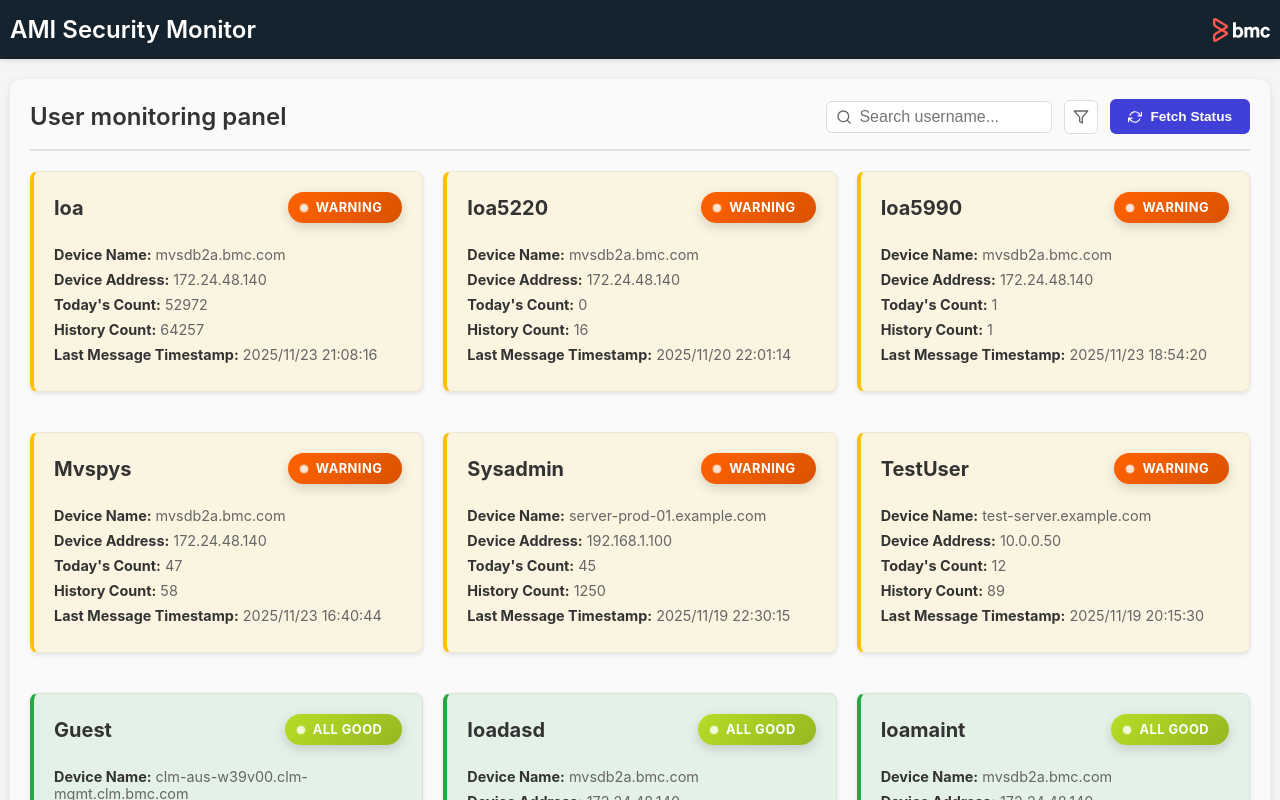
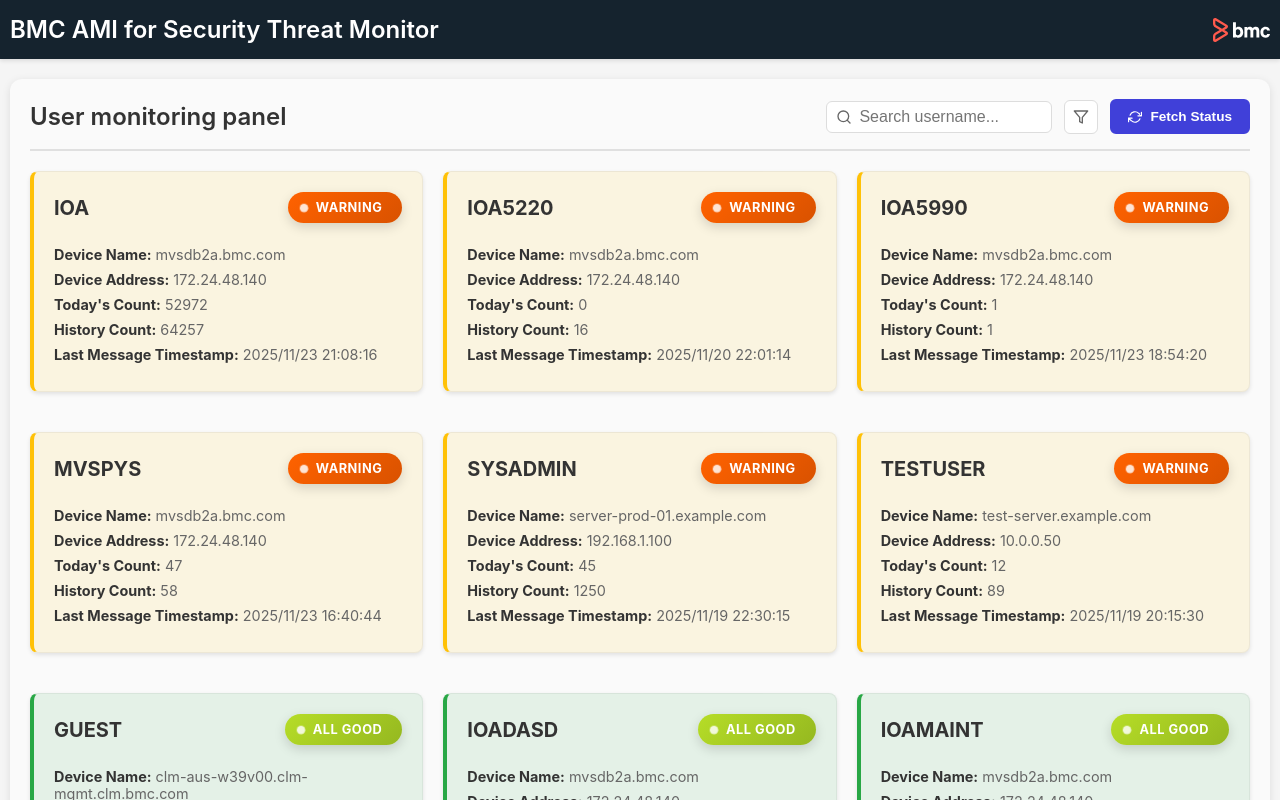
Before and after one commit to Aachal16/attackinsights, a React (Create React App) app: page / in a window 1280 px wide. Shown: the top 800 px of the page. Built offline with nearby package versions, Linux system fonts and the light colour scheme.

Commit message:
Made username to uppercase

```diff
--- a/src/components/Header.js
+++ b/src/components/Header.js
@@ -5,7 +5,7 @@
   return (
     <header className="app-header">
       <div className="header-content">
-             <h1 className="header-title">AMI Security Monitor</h1>
+          <h1 className="header-title">BMC AMI for Security Threat Monitor</h1>
               <img src="/bmc-logo-reversed.svg" alt="BMC Software" className="footer-logo" />
       </div>
     </header>
--- a/src/components/UserCard.js
+++ b/src/components/UserCard.js
@@ -58,7 +58,7 @@
   return (
     <div className="user-card" style={cardStyle} onClick={handleClick}>
       <div className="user-card-header">
-        <h3>{user.userName || 'Unknown User'}</h3>
+        <h3>{(user.userName || 'Unknown User').toUpperCase()}</h3>
         {user.status && (
           <span className={`status-badge status-${status}`}>
             {getStatusLabel(user.status)}
--- a/src/pages/UserDetail.js
+++ b/src/pages/UserDetail.js
@@ -650,7 +650,7 @@
                         </svg>
                       </div>
                       <div className="user-name-section">
-                        <h2 className="user-name">{user.userName || 'Unknown User'}</h2>
+                        <h2 className="user-name">{(user.userName || 'Unknown User').toUpperCase()}</h2>
                         {user.deviceAddress && <p className="user-email">{user.deviceAddress}</p>}
                       </div>
                     </div>
```
